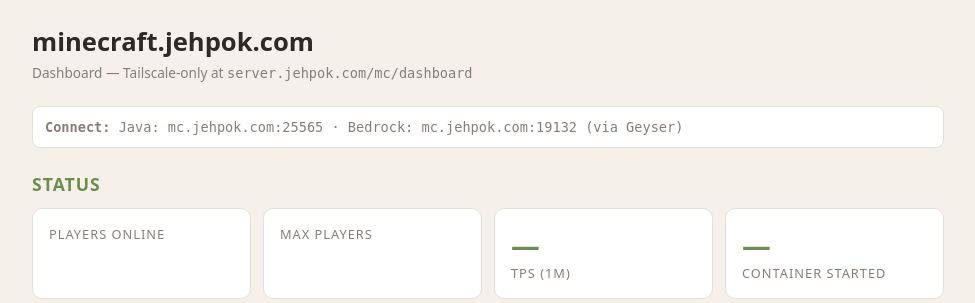
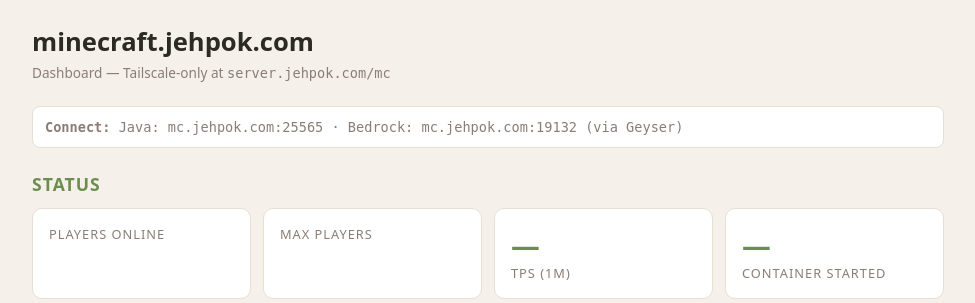
Before and after one commit to kefohaine/server, a Flask app: template content/minecraft/templates/dashboard.html in a window 1280 px wide. Shown: the top 303 px of the page, without its empty margins (152-1127 px from the left). Run offline with Flask 3, Linux system fonts and the light colour scheme; the template is opened without the code that fills it, so the values that code supplies are empty; parts of the project's set-up code (start-up, migrations or seed data) failed here and were passed over.

Commit message:
revert /dashboard suffix on tailnet routes
- server.jehpok.com/share/dashboard -> /share
- server.jehpok.com/mc/dashboard    -> /mc
- Flask share admin routes reverted to /share, /share/all, /share/<slug>
- share.jehpok.com @admin matcher reverted to /share /share/*
- README + GUIDE + ISSUES + Homer config + dashboard template updated

```diff
--- a/content/minecraft/templates/dashboard.html
+++ b/content/minecraft/templates/dashboard.html
@@ -46,7 +46,7 @@
 </head>
 <body>
 <h1>minecraft.jehpok.com</h1>
-<p class="sub">Dashboard — Tailscale-only at <code>server.jehpok.com/mc/dashboard</code></p>
+<p class="sub">Dashboard — Tailscale-only at <code>server.jehpok.com/mc</code></p>
 
 <div class="pub">
   <strong>Connect:</strong>
--- a/content/share/app.py
+++ b/content/share/app.py
@@ -203,7 +203,7 @@ def upload_file():
     return redirect(f"/?s=https://{host}/{slug}", code=303)
 
 
-@app.route("/share/dashboard", methods=["GET"])
+@app.route("/share", methods=["GET"])
 def admin_page():
     conn = db()
     rows = conn.execute(
@@ -213,7 +213,7 @@ def admin_page():
     return render_template("admin.html", links=rows)
 
 
-@app.route("/share/dashboard", methods=["POST"])
+@app.route("/share", methods=["POST"])
 def admin_create():
     data = request.form
     slug = (data.get("slug") or "").strip()
@@ -240,10 +240,10 @@ def admin_create():
         conn.close()
         return render_template("admin.html", links=all_rows(), error=f"'{slug}' already exists"), 400
     conn.close()
-    return redirect("/share/dashboard", code=303)
+    return redirect("/share", code=303)
 
 
-@app.route("/share/dashboard/all", methods=["DELETE", "POST"])
+@app.route("/share/all", methods=["DELETE", "POST"])
 def admin_delete_all():
     if request.method == "POST" and request.form.get("_method") != "DELETE":
         abort(405)
@@ -254,10 +254,10 @@ def admin_delete_all():
     conn.close()
     for r in rows:
         delete_file_if_linked(r["target"])
-    return redirect("/share/dashboard", code=303)
+    return redirect("/share", code=303)
 
 
-@app.route("/share/dashboard/<slug>", methods=["DELETE", "POST"])
+@app.route("/share/<slug>", methods=["DELETE", "POST"])
 def admin_delete(slug):
     if request.method == "POST" and request.form.get("_method") != "DELETE":
         abort(405)
@@ -270,7 +270,7 @@ def admin_delete(slug):
         delete_file_if_linked(row["target"])
     if request.headers.get("Accept") == "application/json":
         return jsonify(ok=True)
-    return redirect("/share/dashboard", code=303)
+    return redirect("/share", code=303)
 
 
 def all_rows():
--- a/content/share/templates/admin.html
+++ b/content/share/templates/admin.html
@@ -39,7 +39,7 @@
 <h1>share.jehpok.com</h1>
 <p class="sub">admin — Tailscale-only</p>
 
-<form class="create" method="POST" action="/share/dashboard">
+<form class="create" method="POST" action="/share">
   <input name="slug" placeholder="slug (blank=random)" autocomplete="off">
   <input name="target" placeholder="https://destination.url" autocomplete="off" required>
   <button type="submit">Add</button>
@@ -49,7 +49,7 @@
 
 {% if links %}
 <table>
-  <thead><tr><th>Slug</th><th>Target</th><th>Hits</th><th>Expires</th><th><form method="POST" action="/share/dashboard/all" style="display:inline"><input type="hidden" name="_method" value="DELETE"><button type="submit" class="delall" onclick="return confirm('Delete ALL links?')">del-all</button></form></th></tr></thead>
+  <thead><tr><th>Slug</th><th>Target</th><th>Hits</th><th>Expires</th><th><form method="POST" action="/share/all" style="display:inline"><input type="hidden" name="_method" value="DELETE"><button type="submit" class="delall" onclick="return confirm('Delete ALL links?')">del-all</button></form></th></tr></thead>
   <tbody>
   {% for l in links %}
     <tr>
@@ -58,7 +58,7 @@
       <td class="hits">{{ l.hits }}</td>
       <td class="expires">{{ l.expires_at | expires }}</td>
       <td>
-        <form method="POST" action="/share/dashboard/{{ l.slug }}">
+        <form method="POST" action="/share/{{ l.slug }}">
           <input type="hidden" name="_method" value="DELETE">
           <button type="submit" onclick="return confirm('Delete {{ l.slug }}?')">del</button>
         </form>
--- a/services/homer/config/config.yml
+++ b/services/homer/config/config.yml
@@ -102,13 +102,13 @@ services:
         description: "Web-based shell on the host as `debian` (uid 1000) via ttyd. Privileged: full host control."
       - name: "Link admin"
         icon: "fas fa-link"
-        url: "https://server.jehpok.com/share/dashboard"
+        url: "https://server.jehpok.com/share"
         target: "_blank"
         subtitle: "Shortener admin"
-        description: "Manage short links at server.jehpok.com/share/dashboard."
+        description: "Manage short links at server.jehpok.com/share."
       - name: "Minecraft"
         icon: "fas fa-cubes"
-        url: "https://server.jehpok.com/mc/dashboard"
+        url: "https://server.jehpok.com/mc"
         target: "_blank"
         subtitle: "Game server dashboard"
         description: "Start/stop the Minecraft server, view stats, edit server.properties. Connect at mc.jehpok.com:25565 (Java) or :19132 (Bedrock)."
```
Also changed, not shown: docs/GUIDE.md (+1 -1 lines), docs/ISSUES.md (+4 -4 lines), README.md, 1 other file.
